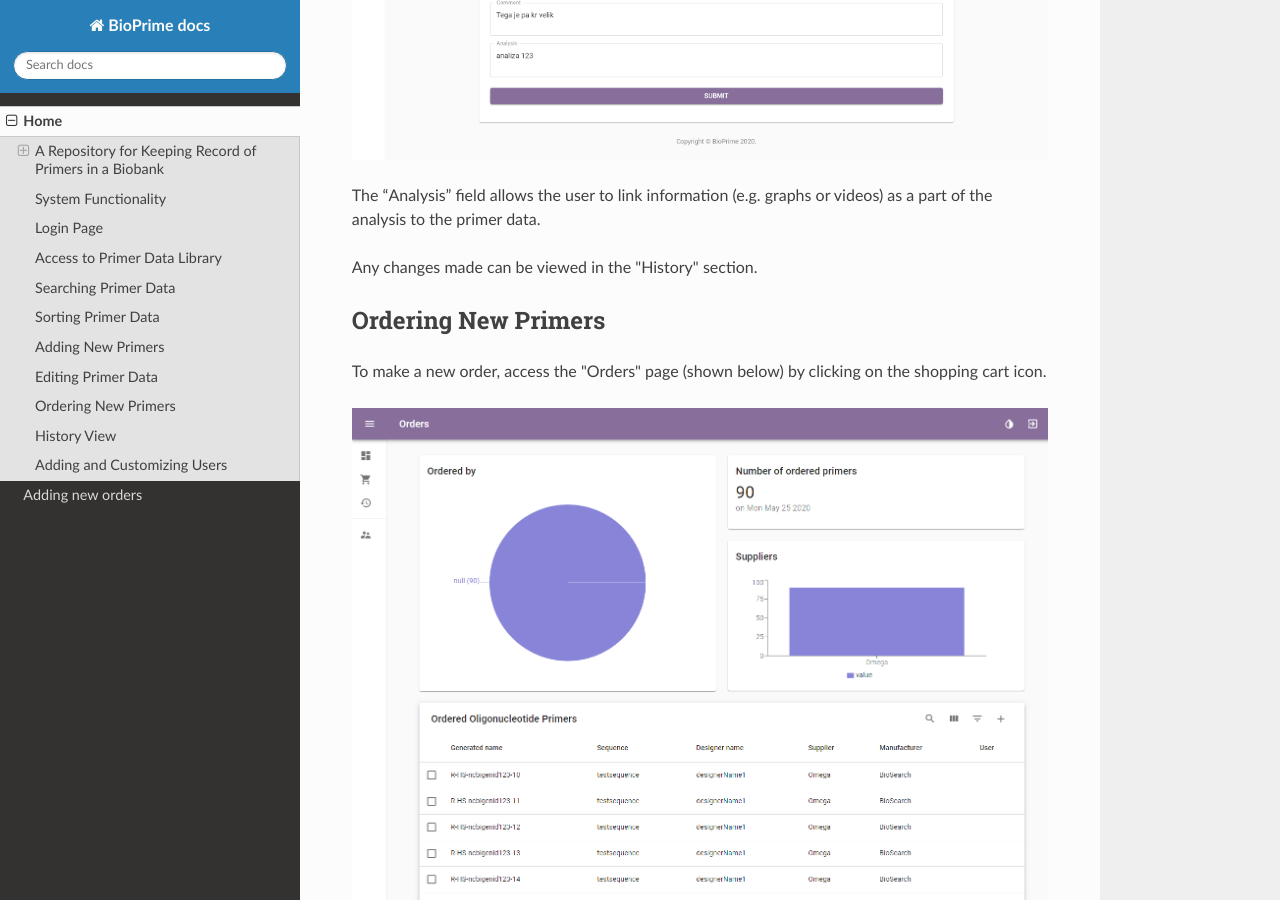
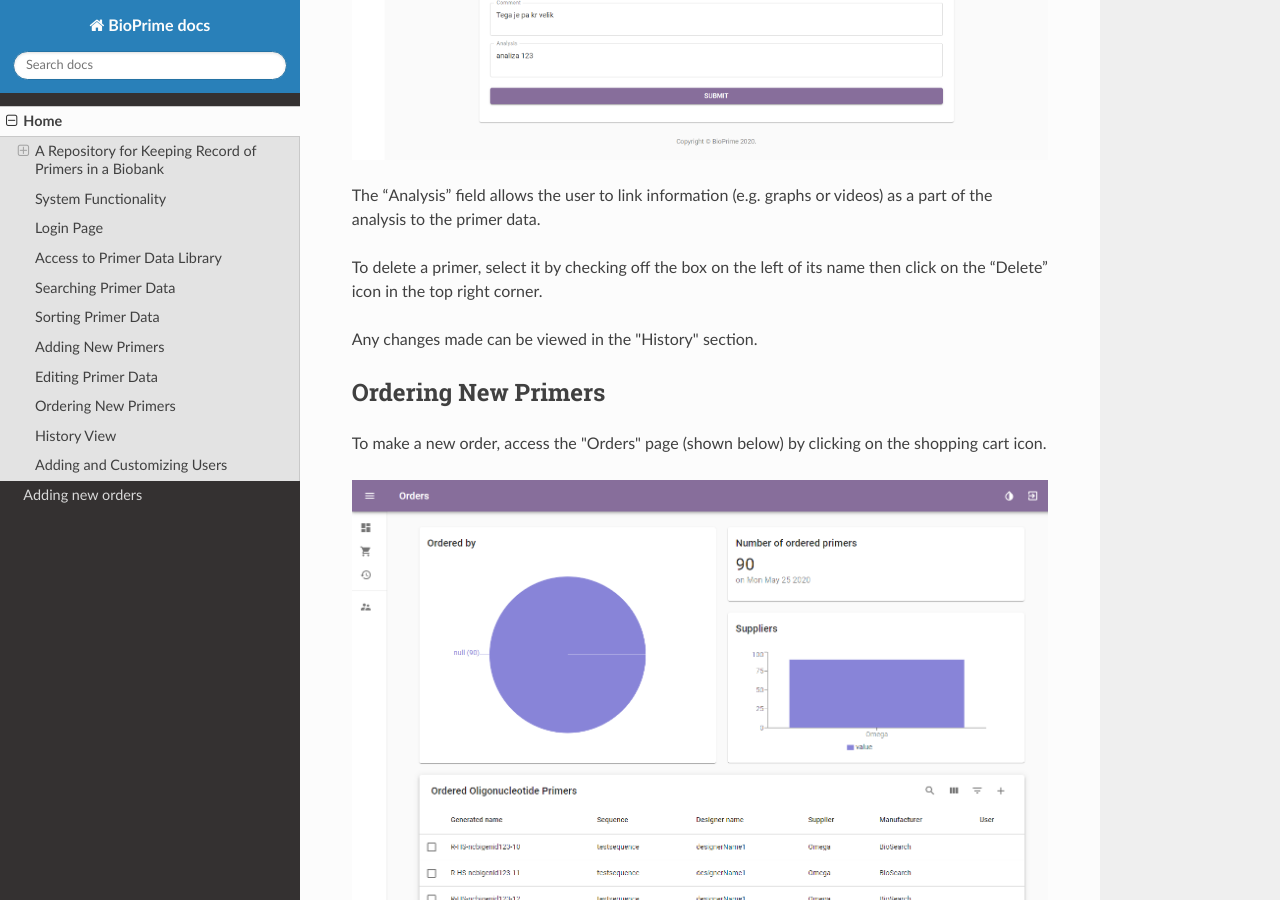
Before and after one commit to Bio-Prime/documentation, an MkDocs documentation site: the page built from docs/index.md, in a window 1280 px wide and 900 px high, scrolled down 18625 px. Built offline with MkDocs 1.6.1, drawn with Linux system fonts in a browser that asks for light colours; nearby versions of some CDN libraries.

Commit message:
dodala opis brisanja primerjev

```diff
--- a/docs/index.md
+++ b/docs/index.md
@@ -228,6 +228,8 @@ This allows the user to edit data or correct any possible mistakes that were mad
 
 The “Analysis” field allows the user to link information (e.g. graphs or videos) as a part of the analysis to the primer data.
 
+To delete a primer, select it by checking off the box on the left of its name then click on the “Delete” icon in the top right corner.
+
 Any changes made can be viewed in the "History" section.
 
 ## Ordering New Primers
```
